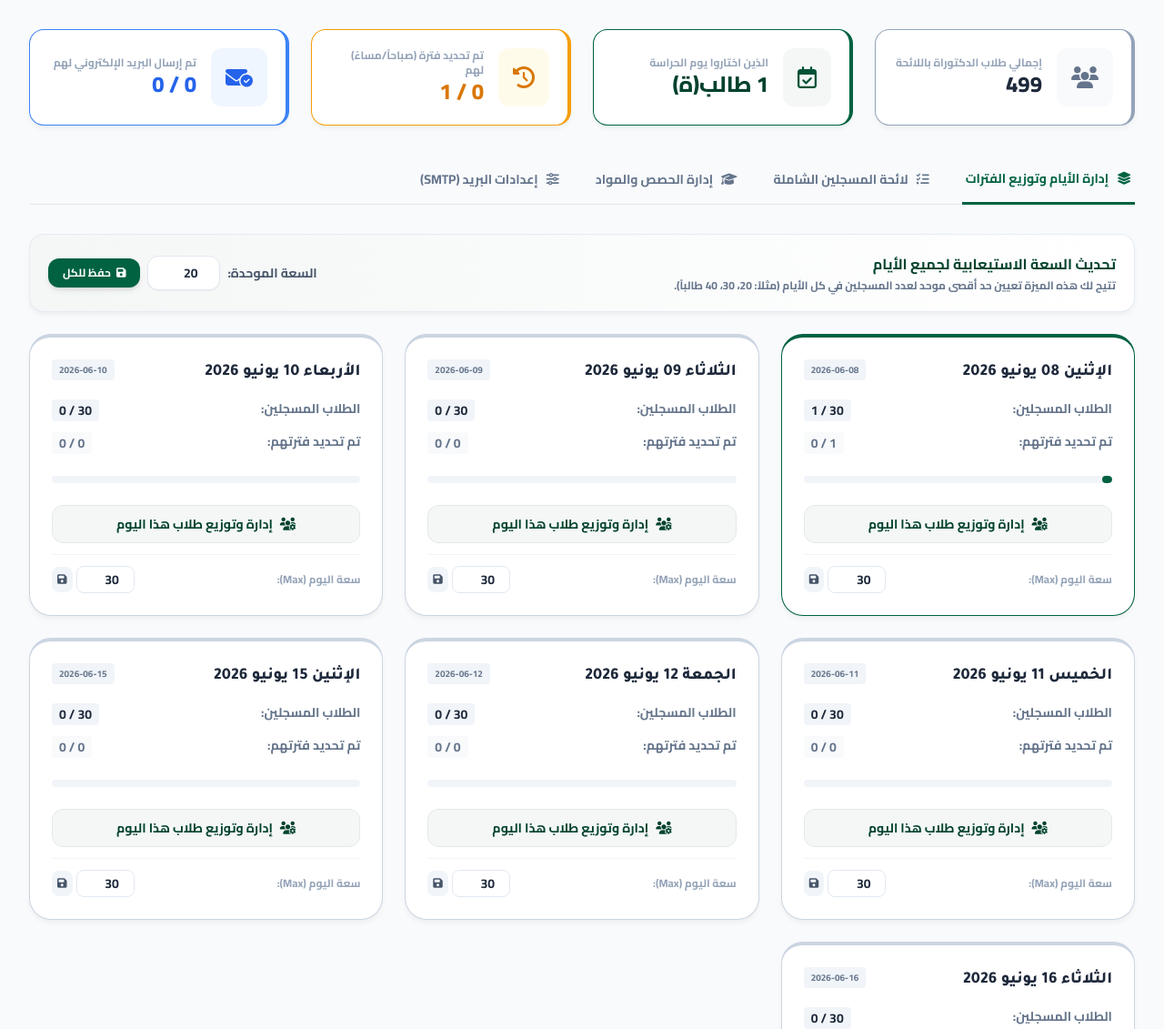
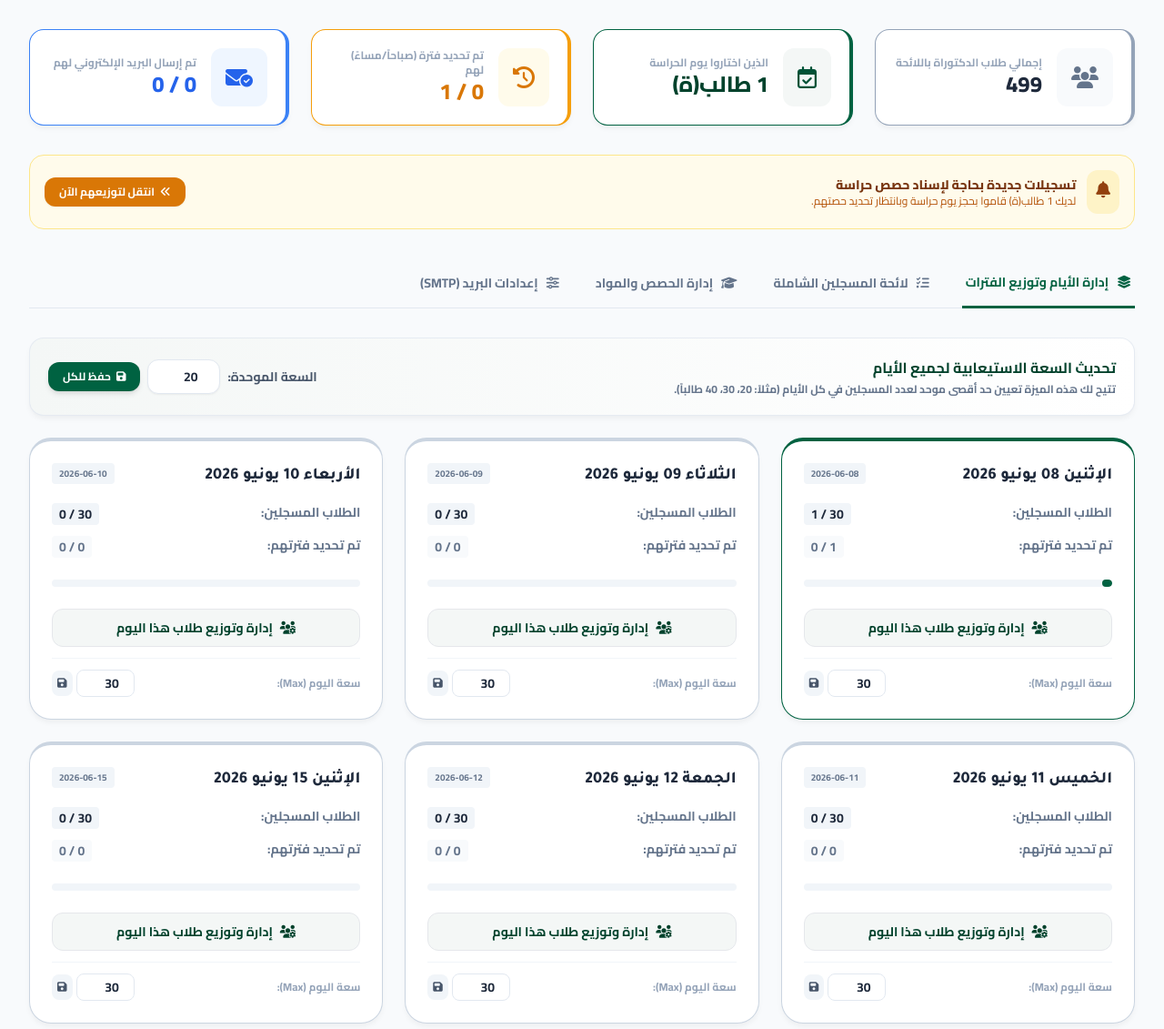
Before and after one commit to mido-kh06/doctorant_surveillance, a Flask app: page /admin in a window 1280 px wide. Shown: the part 65-1196 px from the top of the page at 91% size. Run offline with Flask 3, Linux system fonts and the light colour scheme; a user stored in the database is signed in; data comes from the database, SQL or seed files in the repository; both versions use the stored data as it was after the commit; some libraries are stand-ins or nearby versions.

Commit message:
Add in-app notification banner for unassigned students and daily registration summary email system

```diff
--- a/app.py
+++ b/app.py
@@ -207,6 +207,125 @@ def send_email_to_student(student_id):
     threading.Thread(target=run_send).start()
     return True
 
+def send_registration_summary(email_address="khayamedmehdi@gmail.com"):
+    """Send a summary of registration statistics per day to the admin's email."""
+    settings = get_settings()
+    if not settings.get('smtp_user') or not settings.get('smtp_password'):
+        print("SMTP not configured for sending daily summary email.")
+        return False
+
+    try:
+        conn = sqlite3.connect(DB_PATH)
+        conn.row_factory = sqlite3.Row
+        cursor = conn.cursor()
+
+        # 1. Total statistics
+        cursor.execute("SELECT COUNT(*) as cnt FROM students")
+        total_students = cursor.fetchone()['cnt']
+
+        cursor.execute("SELECT COUNT(*) as cnt FROM students WHERE chosen_day IS NOT NULL")
+        total_registered = cursor.fetchone()['cnt']
+
+        cursor.execute("SELECT COUNT(*) as cnt FROM students WHERE assigned_session_id IS NOT NULL")
+        total_assigned = cursor.fetchone()['cnt']
+
+        # 2. Daily breakdown
+        cursor.execute('''
+            SELECT d.day_label,
+                   (SELECT COUNT(*) FROM students s WHERE s.chosen_day = d.day_label) as registered_count,
+                   (SELECT COUNT(*) FROM students s WHERE s.chosen_day = d.day_label AND s.assigned_session_id IS NOT NULL) as assigned_count
+            FROM days d
+            ORDER BY d.day_date
+        ''')
+        days_stats = [dict(row) for row in cursor.fetchall()]
+        conn.close()
+    except Exception as db_err:
+        print(f"Database error during summary generation: {db_err}")
+        return False
+
+    # Build HTML table rows
+    table_rows = ""
+    for day in days_stats:
+        table_rows += f"""
+        <tr>
+            <td style="padding: 10px; border: 1px solid #ddd; text-align: right;">{day['day_label']}</td>
+            <td style="padding: 10px; border: 1px solid #ddd; text-align: center; font-weight: bold; color: #006241;">{day['registered_count']}</td>
+            <td style="padding: 10px; border: 1px solid #ddd; text-align: center; color: #555;">{day['assigned_count']}</td>
+        </tr>
+        """
+
+    html_body = f"""
+    <div dir="rtl" style="font-family: 'Cairo', Tahoma, Arial, sans-serif; max-width: 600px; margin: 0 auto; padding: 25px; border: 1px solid #e2e8f0; border-radius: 16px; background-color: #f8fafc;">
+        <div style="text-align: center; margin-bottom: 20px;">
+            <h2 style="color: #006241; margin-bottom: 5px;">كلية الشريعة بفاس</h2>
+            <h3 style="color: #64748b; margin-top: 0; font-weight: 500;">تقرير إحصائيات تسجيل حراسة الدكتوراه</h3>
+        </div>
+
+        <p style="font-size: 15px; color: #334155; line-height: 1.6;">مرحباً مشرف النظام،</p>
+        <p style="font-size: 14px; color: #475569; line-height: 1.6;">إليك إحصائيات تسجيل الطلبة واختيارهم لأيام الحراسة حتى تاريخ اليوم:</p>
+
+        <div style="background-color: #ffffff; padding: 20px; border-radius: 12px; border: 1px solid #e2e8f0; margin-bottom: 25px;">
+            <table style="width: 100%; font-size: 14px; border-collapse: collapse;">
+                <tr style="border-bottom: 1px solid #f1f5f9;">
+                    <td style="font-weight: bold; color: #475569; padding: 8px 0; text-align: right;">إجمالي الطلاب باللائحة:</td>
+                    <td style="text-align: left; font-weight: bold; color: #1e293b; padding: 8px 0;">{total_students} طالب(ة)</td>
+                </tr>
+                <tr style="border-bottom: 1px solid #f1f5f9;">
+                    <td style="font-weight: bold; color: #475569; padding: 8px 0; text-align: right;">الطلاب الذين حجزوا أياماً:</td>
+                    <td style="text-align: left; font-weight: bold; color: #006241; padding: 8px 0;">{total_registered} طالب(ة)</td>
+                </tr>
+                <tr>
+                    <td style="font-weight: bold; color: #475569; padding: 8px 0; text-align: right;">الطلاب الموزعين على الحصص:</td>
+                    <td style="text-align: left; font-weight: bold; color: #3b82f6; padding: 8px 0;">{total_assigned} طالب(ة)</td>
+                </tr>
+            </table>
+        </div>
+
+        <h3 style="color: #1e293b; margin-top: 25px; margin-bottom: 12px; font-size: 16px;">تفاصيل التسجيل اليومية:</h3>
+        <table style="width: 100%; border-collapse: collapse; font-size: 14px; background-color: #ffffff; border: 1px solid #e2e8f0; border-radius: 8px; overflow: hidden;">
+            <thead>
+                <tr style="background-color: #006241; color: white;">
+                    <th style="padding: 12px; text-align: right; font-weight: 700;">اليوم</th>
+                    <th style="padding: 12px; text-align: center; font-weight: 700;">عدد المسجلين</th>
+                    <th style="padding: 12px; text-align: center; font-weight: 700;">عدد الموزعين</th>
+                </tr>
+            </thead>
+            <tbody>
+                {table_rows}
+            </tbody>
+        </table>
+
+        <p style="font-size: 11px; color: #94a3b8; margin-top: 35px; text-align: center; border-top: 1px solid #e2e8f0; padding-top: 20px; direction: ltr;">
+            This is an automated report generated by Doctorant Exam Surveillance System.
+        </p>
+    </div>
+    """
+
+    # Send email
+    try:
+        msg = MIMEMultipart('alternative')
+        msg['Subject'] = "تقرير إحصائيات تسجيل حراسة الدكتوراه اليومي"
+        msg['From'] = f"نظام الحراسة <{settings.get('smtp_user')}>"
+        msg['To'] = email_address
+        msg.attach(MIMEText(html_body, 'html', 'utf-8'))
+
+        host = settings.get('smtp_host', 'smtp.gmail.com')
+        port = int(settings.get('smtp_port', '587'))
+
+        if port == 465:
+            server = smtplib.SMTP_SSL(host, port, timeout=10)
+        else:
+            server = smtplib.SMTP(host, port, timeout=10)
+            server.starttls()
+
+        server.login(settings.get('smtp_user'), settings.get('smtp_password'))
+        server.sendmail(settings.get('smtp_user'), email_address, msg.as_string())
+        server.quit()
+        print(f"Daily summary email successfully sent to {email_address}")
+        return True
+    except Exception as e:
+        print(f"Failed to send summary email to {email_address}: {e}")
+        return False
 
 # ========================
 # STUDENT-FACING ROUTES
@@ -780,6 +899,20 @@ def update_smtp():
     conn.close()
     return jsonify({'success': True, 'message': 'تم حفظ إعدادات البريد الإلكتروني.'})
 
+@app.route('/admin/send_summary', methods=['POST'])
+def send_summary():
+    if not session.get('admin_logged_in'):
+        return jsonify({'success': False, 'message': 'غير مصرح'}), 403
+
+    email = request.form.get('email', 'khayamedmehdi@gmail.com').strip()
+    if not email:
+        return jsonify({'success': False, 'message': 'البريد الإلكتروني مطلوب'}), 400
+
+    ok = send_registration_summary(email)
+    if ok:
+        return jsonify({'success': True, 'message': f'تم إرسال تقرير الإحصائيات بنجاح إلى {email}'})
+    return jsonify({'success': False, 'message': 'فشل إرسال التقرير. يرجى التحقق من إعدادات SMTP.'}), 500
+
 @app.route('/admin/export/csv')
 def export_csv():
     if not session.get('admin_logged_in'):
--- a/templates/admin.html
+++ b/templates/admin.html
@@ -112,6 +112,24 @@
                 <span id="toast-message">تمت العملية بنجاح!</span>
             </div>
         </div>
+
+        {% set unassigned_count = total_registered - total_assigned %}
+        {% if unassigned_count > 0 %}
+        <div class="mb-8 p-4 bg-amber-50 border border-amber-200 rounded-2xl flex flex-col sm:flex-row items-start sm:items-center justify-between gap-4">
+            <div class="flex items-center gap-3">
+                <span class="p-2.5 bg-amber-100 rounded-xl text-amber-800 flex items-center justify-center">
+                    <i class="fa-solid fa-bell text-lg animate-bounce"></i>
+                </span>
+                <div>
+                    <h3 class="font-extrabold text-amber-900 text-sm">تسجيلات جديدة بحاجة لإسناد حصص حراسة</h3>
+                    <p class="text-xs text-amber-700 font-medium">لديك {{ unassigned_count }} طالب(ة) قاموا بحجز يوم حراسة وبانتظار تحديد حصتهم.</p>
+                </div>
+            </div>
+            <button onclick="switchTab('days-tab')" class="px-4 py-2 bg-amber-600 hover:bg-amber-700 text-white text-xs font-bold rounded-xl shadow-sm hover:shadow-md transition-all flex items-center gap-1.5 self-stretch sm:self-auto justify-center">
+                <i class="fa-solid fa-angles-left"></i> انتقل لتوزيعهم الآن
+            </button>
+        </div>
+        {% endif %}
 
         <!-- Tabs Navigation -->
         <div class="border-b border-slate-200 mb-8">
@@ -317,6 +335,26 @@
                     </button>
                 </div>
             </form>
+
+            <!-- Daily Report Trigger Card -->
+            <div class="glass-card rounded-2xl p-6 sm:p-8 max-w-4xl mt-8">
+                <h3 class="text-lg font-bold text-slate-800 mb-4 border-b border-slate-100 pb-3 flex items-center gap-2">
+                    <i class="fa-solid fa-envelope-open-text text-brand-600"></i> تقرير إحصائيات التسجيل اليومي بالبريد
+                </h3>
+                <p class="text-xs text-slate-500 mb-5 leading-relaxed">
+                    يمكنك إرسال تقرير فوري يحتوي على إحصائيات وعدد الطلبة المسجلين لكل يوم إلى بريدك الإلكتروني.
+                    لإرسال هذا التقرير تلقائياً كل يوم (مثلاً الساعة 6 مساءً)، يمكنك جدولة تشغيل البرنامج في خوادم PythonAnywhere.
+                </p>
+                <div class="flex flex-col sm:flex-row gap-4 items-end max-w-xl">
+                    <div class="flex-1">
+                        <label class="block text-xs font-bold text-slate-600 mb-2">البريد الإلكتروني المستلم</label>
+                        <input type="email" id="summary-email" value="khayamedmehdi@gmail.com" class="w-full px-3 py-2 bg-slate-50 border border-slate-200 rounded-xl outline-none text-sm focus:border-brand-500" dir="ltr">
+                    </div>
+                    <button type="button" onclick="sendDailySummaryReport(this)" class="px-5 py-2.5 bg-brand-500 hover:bg-brand-600 text-white font-bold rounded-xl shadow-md transition-all flex items-center gap-2 whitespace-nowrap">
+                        <i class="fa-solid fa-paper-plane"></i> إرسال التقرير الآن
+                    </button>
+                </div>
+            </div>
         </section>
 
         <!-- TAB 4: SESSIONS MANAGEMENT -->
@@ -537,6 +575,35 @@
             });
         }
 
+        function sendDailySummaryReport(btn) {
+            const emailInput = document.getElementById('summary-email');
+            const email = emailInput.value.trim();
+            if(!email) {
+                showToast('يرجى إدخال بريد إلكتروني صالح.', false);
+                return;
+            }
+
+            const originalHtml = btn.innerHTML;
+            btn.innerHTML = '<i class="fa-solid fa-spinner fa-spin"></i> جاري الإرسال...';
+            btn.disabled = true;
+
+            const fd = new FormData();
+            fd.append('email', email);
+
+            fetch('/admin/send_summary', { method: 'POST', body: fd })
+            .then(r => r.json())
+            .then(d => {
+                btn.innerHTML = originalHtml;
+                btn.disabled = false;
+                showToast(d.message, d.success);
+            })
+            .catch(err => {
+                btn.innerHTML = originalHtml;
+                btn.disabled = false;
+                showToast('حدث خطأ أثناء الاتصال بالخادم.', false);
+            });
+        }
+
         function toggleCustomTrack(select) {
             const customInput = document.getElementById('custom-track-input');
             if (select.value === 'custom') {
```
Also changed, not shown: send_daily_summary.py (added, +16 -0 lines), database.db.
